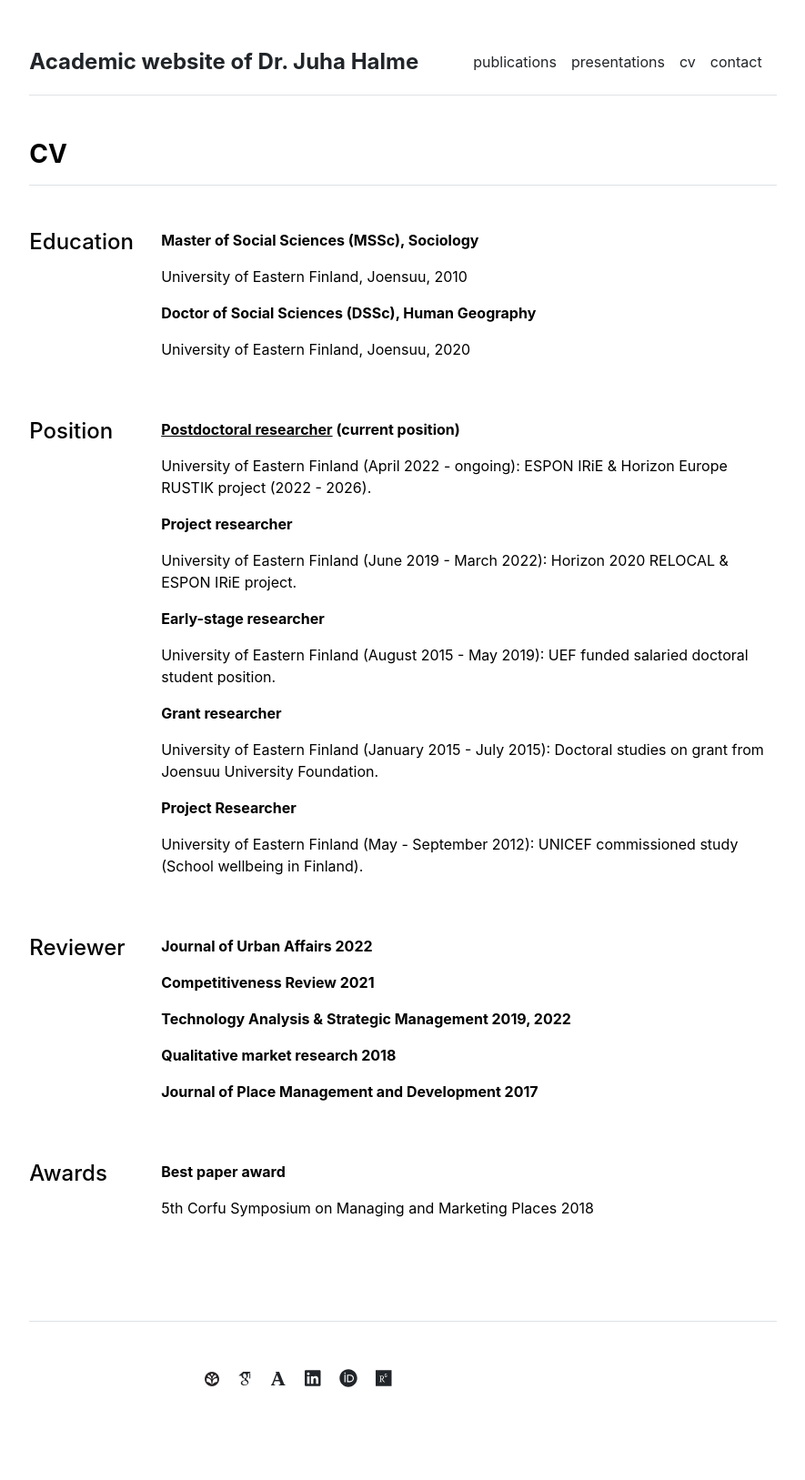
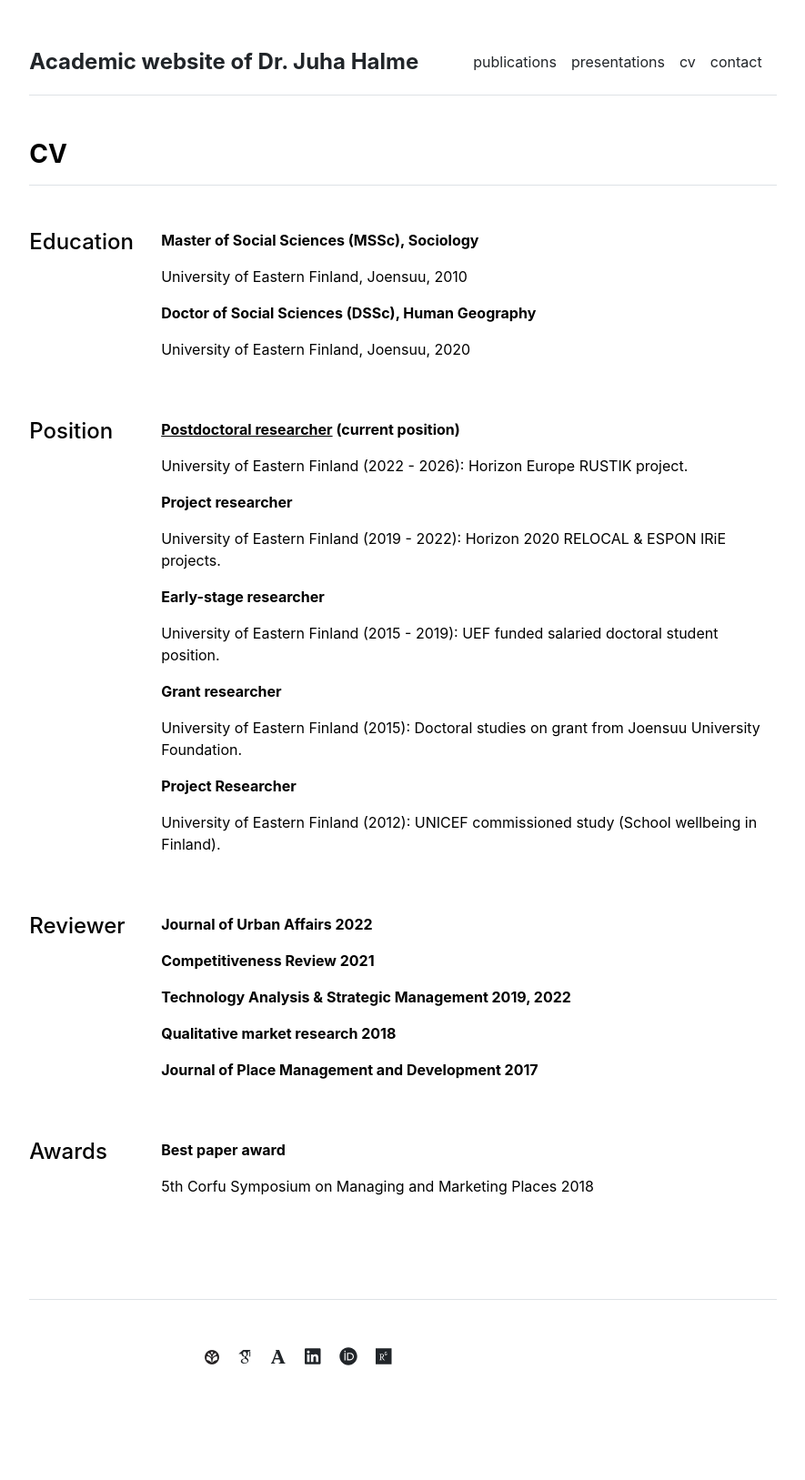
Before and after one commit to juhahalme/academicprofile, a Jekyll site: the page built from cv.md, in a window 1280 px wide. Shown: the whole page at 91% size, without its empty margins (197-1082 px from the left). Built offline with Jekyll 4.4.1, drawn with Linux system fonts in a browser that asks for light colours; some web fonts are replaced; after the commit the page ends 1603 px from its top, so only the background shows below that.

Commit message:
Update position.yml

```diff
--- a/_data/cv/position.yml
+++ b/_data/cv/position.yml
@@ -1,15 +1,15 @@
 
 - title: '<u>Postdoctoral researcher</u> (current position)'
-  description: 'University of Eastern Finland (April 2022 - ongoing): ESPON IRiE & Horizon Europe RUSTIK project (2022 - 2026).'
+  description: 'University of Eastern Finland (2022 - 2026): Horizon Europe RUSTIK project.'
 
 - title: 'Project researcher'
-  description: 'University of Eastern Finland (June 2019 - March 2022): Horizon 2020 RELOCAL & ESPON IRiE project.'
+  description: 'University of Eastern Finland (2019 - 2022): Horizon 2020 RELOCAL & ESPON IRiE projects.'
 
 - title: 'Early-stage researcher'
-  description: 'University of Eastern Finland (August 2015 - May 2019): UEF funded salaried doctoral student position.'
+  description: 'University of Eastern Finland (2015 - 2019): UEF funded salaried doctoral student position.'
 
 - title: 'Grant researcher'
-  description: 'University of Eastern Finland (January 2015 - July 2015): Doctoral studies on grant from Joensuu University Foundation.'
+  description: 'University of Eastern Finland (2015): Doctoral studies on grant from Joensuu University Foundation.'
 
 - title: 'Project Researcher'
-  description: 'University of Eastern Finland (May - September 2012): UNICEF commissioned study (School wellbeing in Finland).'
+  description: 'University of Eastern Finland (2012): UNICEF commissioned study (School wellbeing in Finland).'
```
